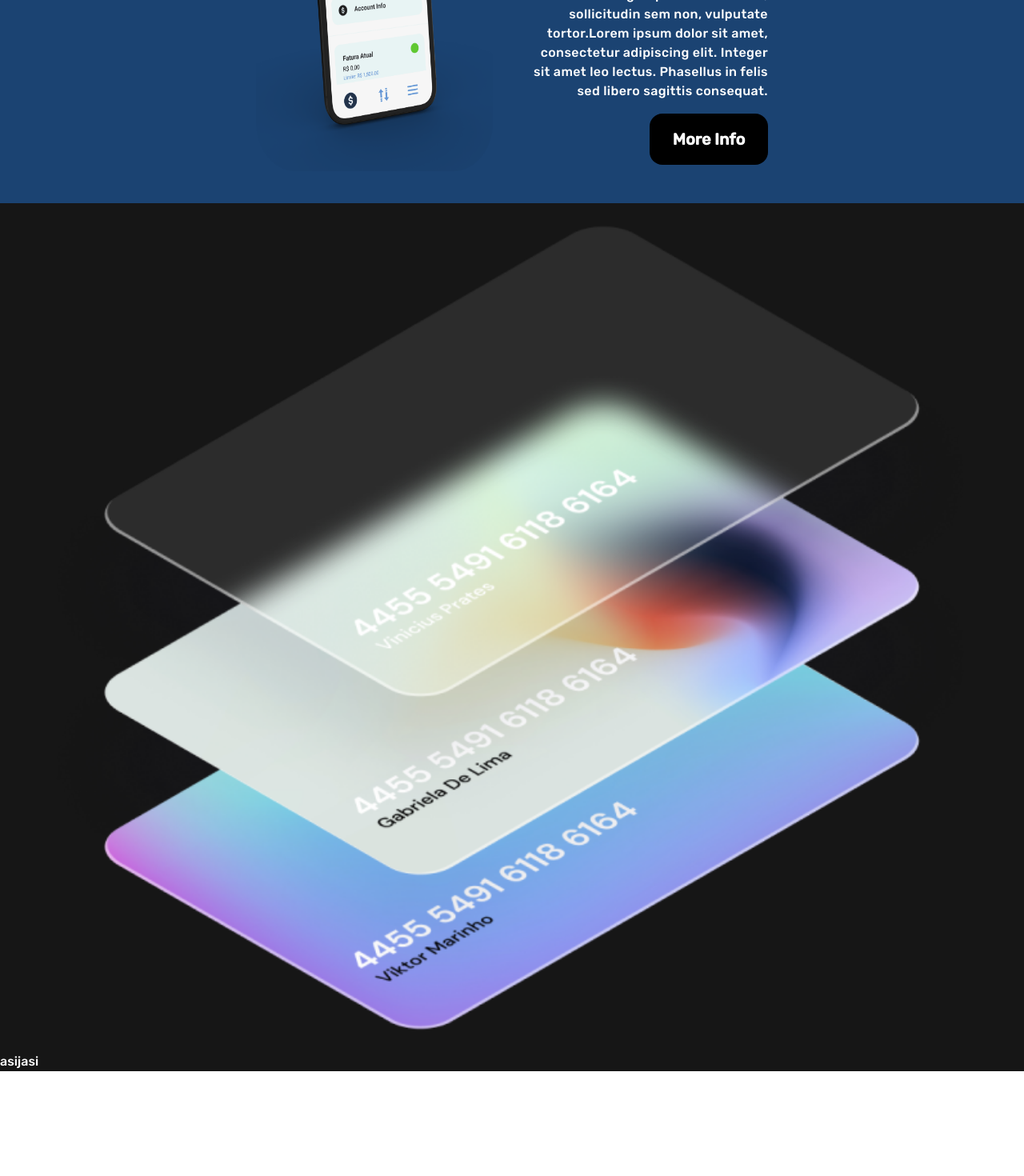
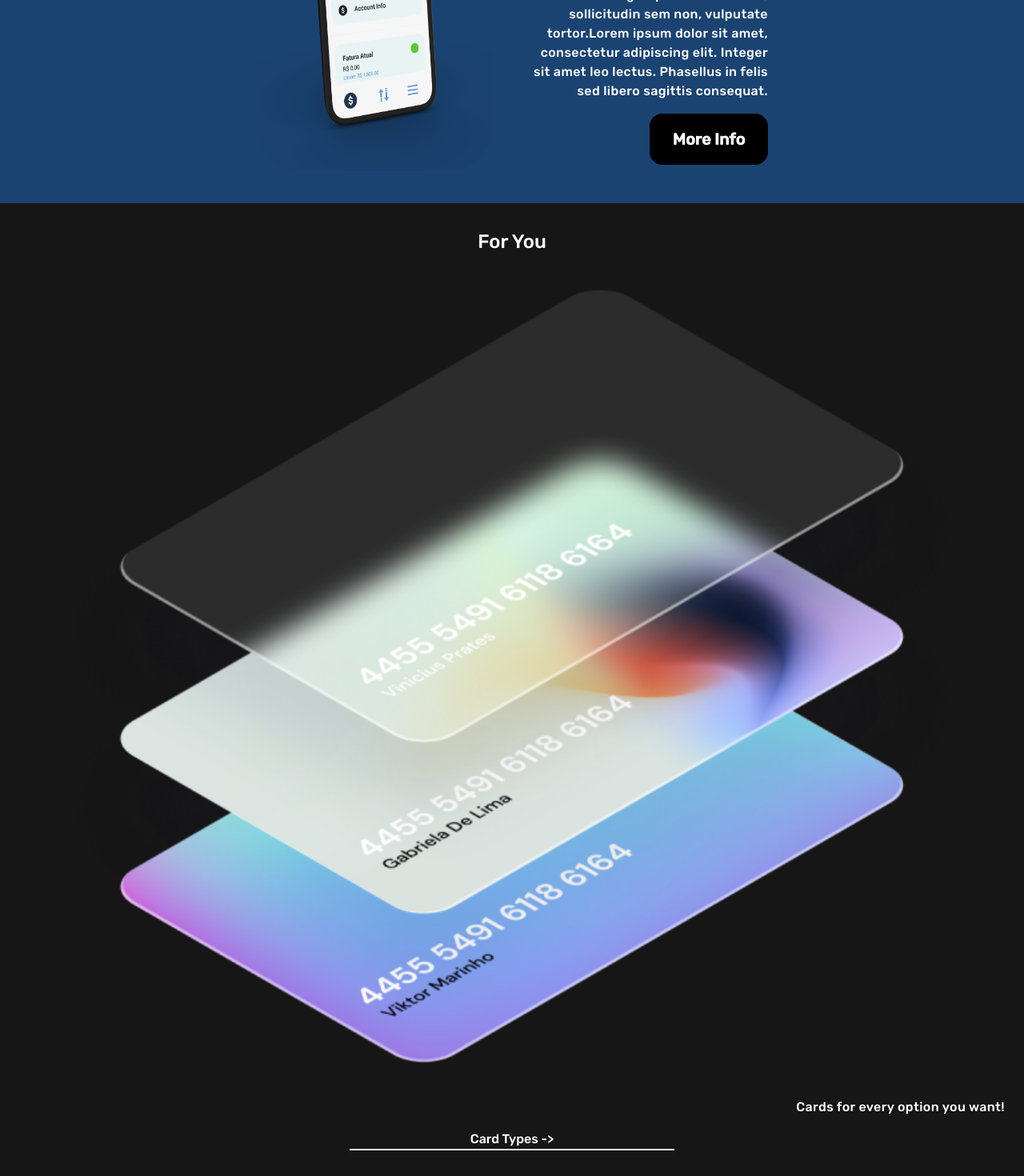
Before and after one commit to vinicius-prates/sandbox, a React (Vite) app: page / in a window 1280 px wide. Shown: the part 1102-2572 px from the top of the page at 80% size. Before the commit the page ends 2441 px from the top, so only its background shows below. Built offline with nearby package versions, Linux system fonts and the light colour scheme.

Commit message:
finished For You Component

```diff
--- a/src/components/ForYou.jsx
+++ b/src/components/ForYou.jsx
@@ -5,9 +5,12 @@ import  Cartoes  from '../assets/cartoes.png';
 export const ForYou = () => {
 
     return(
-        <div className="bg-[#161616] bg-cover ">
+        <div className="bg-[#161616] bg-cover text-center flex flex-col gap-4 py-8 px-6 ">
+
+            <h1 className="text-white text-2xl">For You</h1>
             <img src={Cartoes} className="w-full p-4 "></img>
-            <h1 className="text-white">asijasi</h1>
+            <p className="text-white lg:text-right font-thin tracking-wide">Cards for every option you want!</p>
+            <a className="text-white border-b-2 w-[33%] self-center">Card Types -{'>'} </a>
         </div>
     )
 }
```
